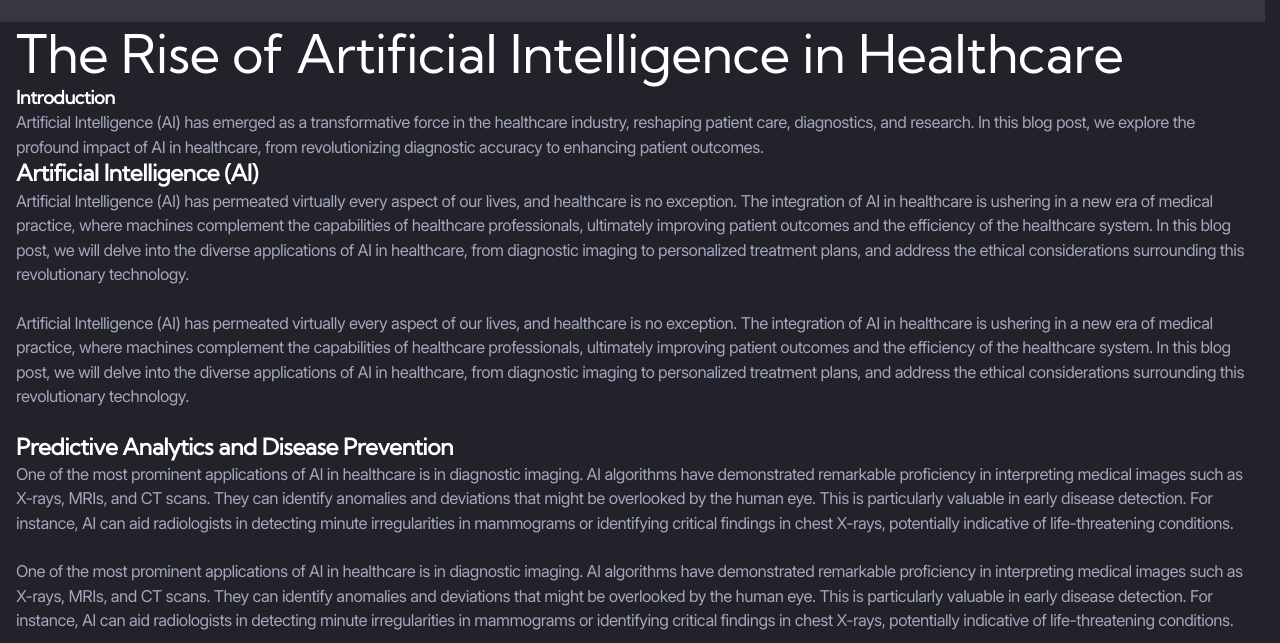
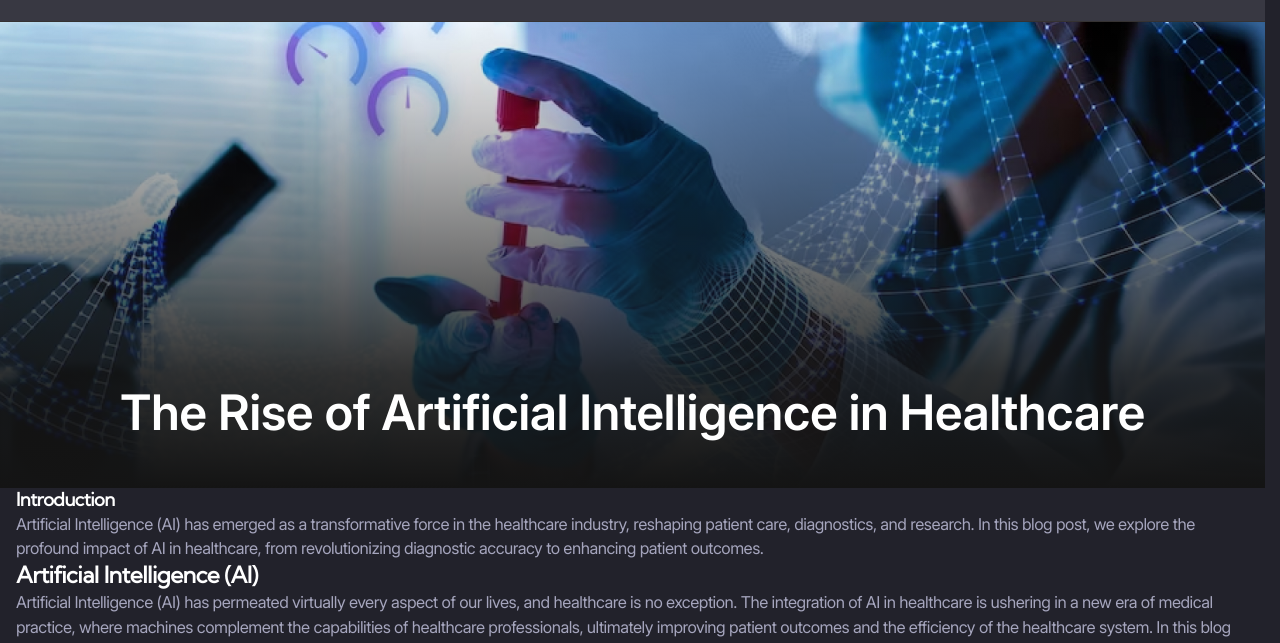
Before and after one commit to Iunnicova/js-test-project, a website with bundled scripts: page blog.html in a window 1280 px wide. Shown: the part 143-786 px from the top of the page. Built offline with nearby package versions, Linux system fonts and the light colour scheme.

Commit message:
fiat: styles _blog-details

```diff
--- a/styles/blocks/_blog-details.scss
+++ b/styles/blocks/_blog-details.scss
@@ -1,3 +1,30 @@
 // вкладка HOME, кнопка View All Blogs в секции A Knowledge Treasure Trove Explore FutureTech's In-Depth Blog Posts
 
 @use '../helpers' as *;
+
+.blog-details {
+  &__banner {
+    display: flex;
+    align-items: end;
+    //заголовок прижать к низу банера
+    min-height: fluid(598, 281);
+    padding-block: fluid(65, 17);
+    text-align: center; //горизонтальное центрирование центра 'заголовок'
+    //7:44:50
+    background:
+      linear-gradient(
+        180deg,
+        rgba(20, 20, 20, 0) 0%,
+        rgba(20, 20, 20, 0.88) 75.52%,
+        #141414 100%
+      ),
+      var(--bgImg) center/cover no-repeat;
+  }
+
+  &__title {
+    @include fluid-text(64, 28);
+
+    font-family: var(--font-family-base);
+    font-weight: 600;
+  }
+}
--- a/styles/helpers/_functions.scss
+++ b/styles/helpers/_functions.scss
@@ -7,7 +7,7 @@
   @if math.is-unitless($pixel) {
     @return math.div($pixel, 16) + rem; // Возвращаем значение в rem, если число без единиц
   } @else {
-    @error 'Не используйте единицы измерения при работе с функцией rem()! Передавайте аргументом только числа.' //! Ошибка, если переданы единицы измерения;;;;;;;;;;;;;;;;;;;;;;;;;;;;;;;;;;;;;;;;;;;;;
+    @error 'Не используйте единицы измерения при работе с функцией rem()! Передавайте аргументом только числа.' //! Ошибка, если переданы единицы измерения;;;;;;;;;;;;;;;;;;;;;;;;;;;;;;;;;;;;;;;;;;;;;;
   }
 }
 
```
Also changed, not shown: blog.html (+1 -0 lines), images/blog-details/banner.jpg (added), styles/main.css, 1 other file.
